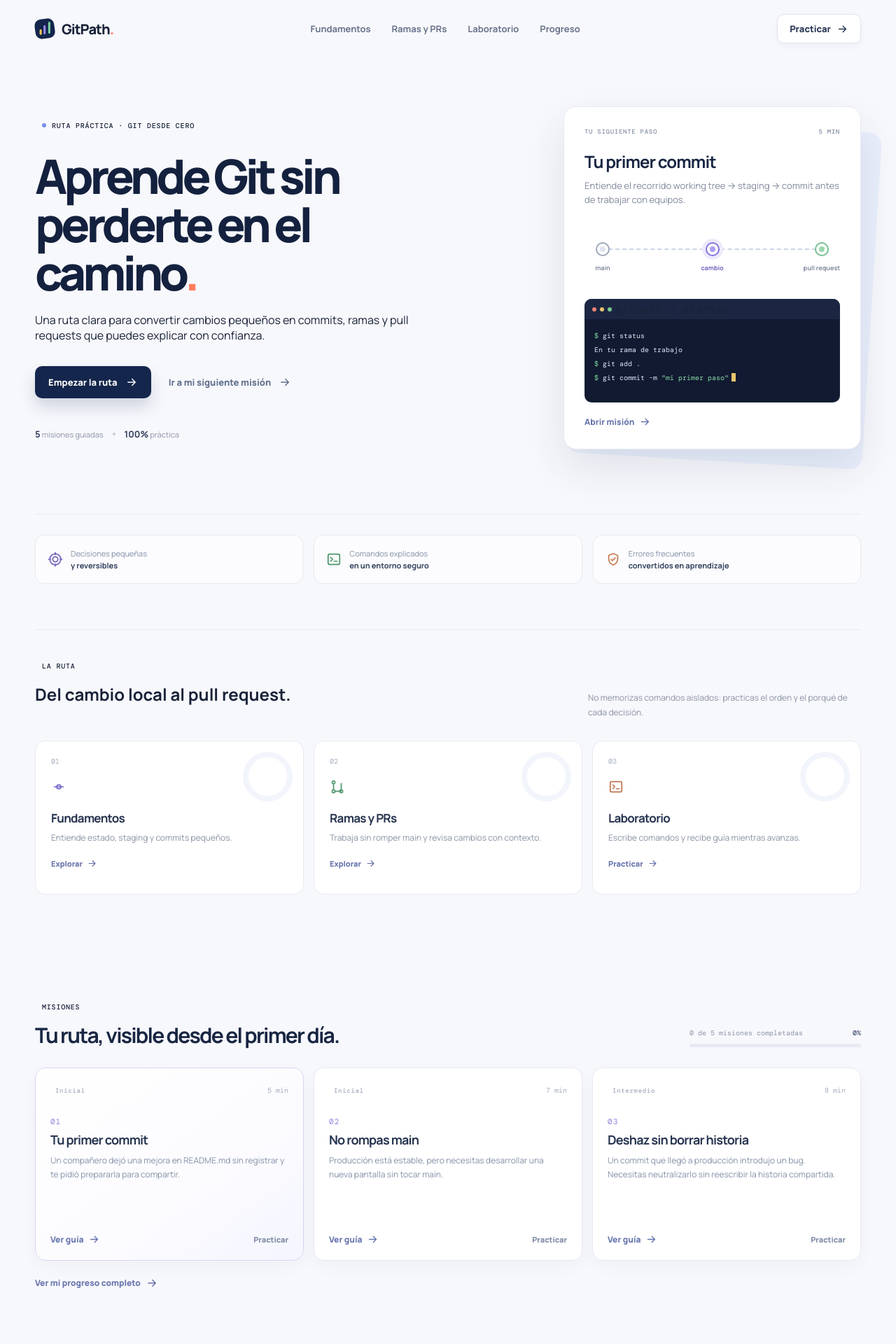
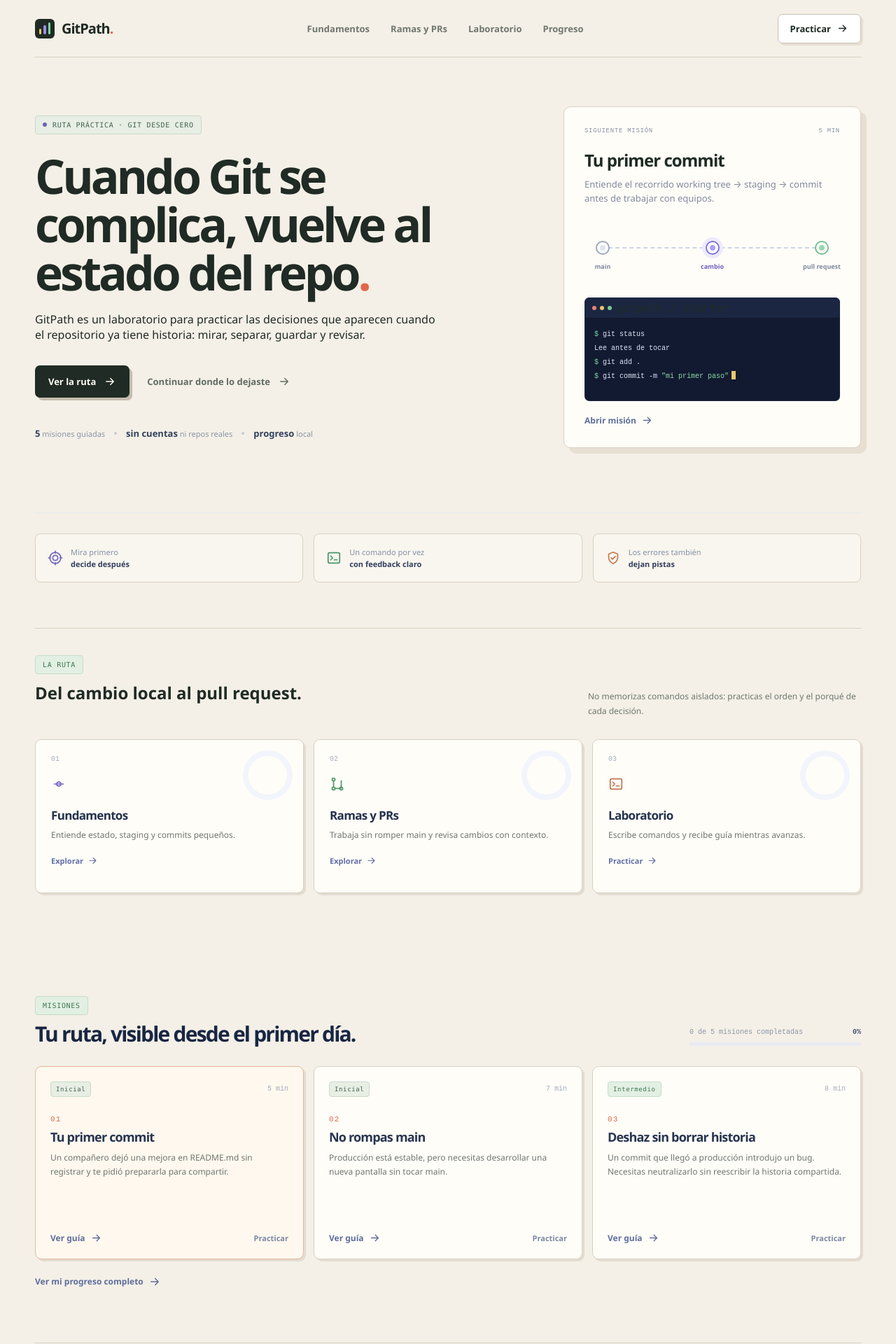
Before and after one commit to RenzoAL7/Gitpath, a React (Vite) app: page / in a window 1280 px wide. Shown: the top 1920 px of the page at 70% size. Built offline with nearby package versions, Linux system fonts and the light colour scheme.

Commit message:
style(ui): give GitPath a field-notebook identity

```diff
--- a/index.html
+++ b/index.html
@@ -4,8 +4,8 @@
     <meta charset="UTF-8" />
     <meta name="viewport" content="width=device-width, initial-scale=1.0" />
     <meta name="theme-color" content="#0b1328" />
-    <meta name="description" content="GitPath: aprende Git desde cero mediante rutas prácticas." />
-    <title>GitPath — Aprende Git desde cero</title>
+    <meta name="description" content="GitPath: practica las decisiones difíciles de Git en un repositorio simulado." />
+    <title>GitPath — Practica Git con contexto</title>
   </head>
   <body>
     <div id="root"></div>
--- a/src/App.tsx
+++ b/src/App.tsx
@@ -192,7 +192,7 @@ function Navigation({ path }: { path: string }) {
       <div className="nav-links">
         {navItems.map((item) => {
           const isActive = path === item.href || path.startsWith(item.href + '/')
-          return <a className={isActive ? 'nav-link-active' : undefined} href={item.href} key={item.href}>{item.label}</a>
+          return <a aria-current={isActive ? 'page' : undefined} className={isActive ? 'nav-link-active' : undefined} href={item.href} key={item.href}>{item.label}</a>
         })}
       </div>
 
@@ -224,6 +224,7 @@ function AppShell({
           <a href="/ramas-y-prs">Ramas y PRs</a>
           <a href="/laboratorio">Laboratorio</a>
           <a href="/progreso">Progreso: {completedCount}/{lessons.length}</a>
+          <a href="https://github.com/RenzoAL7/Gitpath" rel="noreferrer" target="_blank">Código en GitHub ↗</a>
         </div>
       </footer>
     </main>
@@ -249,11 +250,15 @@ function SectionIntro({
         <p>{description}</p>
         {action}
       </div>
-      <div className="page-orbit" aria-hidden="true">
-        <span className="orbit-core"><Icon name="target" size={28} /></span>
-        <span className="orbit-point orbit-one" />
-        <span className="orbit-point orbit-two" />
-        <span className="orbit-point orbit-three" />
+      <div className="page-note" aria-label="Cómo funciona GitPath">
+        <div className="page-note-topline"><span>NOTA DE CAMPO</span><span>LOCAL · SEGURO</span></div>
+        <p className="page-note-quote">“Mira el estado antes de tocar la historia.”</p>
+        <div className="page-note-flow" aria-hidden="true">
+          <span><code>working tree</code><b>→</b></span>
+          <span><code>staging</code><b>→</b></span>
+          <span><code>commit</code></span>
+        </div>
+        <div className="page-note-footer"><span className="status-dot" /> progreso guardado en este navegador</div>
       </div>
     </section>
   )
@@ -323,36 +328,38 @@ function HomePage({ completedLessons }: { completedLessons: string[] }) {
       <section className="hero shell">
         <div className="hero-copy">
           <Pill><span className="pill-dot" />RUTA PRÁCTICA · GIT DESDE CERO</Pill>
-          <h1>Aprende Git sin perderte en el camino<span className="accent">.</span></h1>
-          <p>Una ruta clara para convertir cambios pequeños en commits, ramas y pull requests que puedes explicar con confianza.</p>
+          <h1>Cuando Git se complica, vuelve al estado del repo<span className="accent">.</span></h1>
+          <p>GitPath es un laboratorio para practicar las decisiones que aparecen cuando el repositorio ya tiene historia: mirar, separar, guardar y revisar.</p>
           <div className="hero-actions">
-            <a className="button button-primary" href="/fundamentos">Empezar la ruta <Icon name="arrow" size={18} /></a>
-            <a className="button button-quiet" href={labHref(nextLesson.id)}>Ir a mi siguiente misión <Icon name="arrow" size={18} /></a>
+            <a className="button button-primary" href="/fundamentos">Ver la ruta <Icon name="arrow" size={18} /></a>
+            <a className="button button-quiet" href={labHref(nextLesson.id)}>Continuar donde lo dejaste <Icon name="arrow" size={18} /></a>
           </div>
           <div className="hero-meta">
             <span><strong>{lessons.length}</strong> misiones guiadas</span>
             <span className="meta-divider" />
-            <span><strong>100%</strong> práctica</span>
+            <span><strong>sin cuentas</strong> ni repos reales</span>
+            <span className="meta-divider" />
+            <span><strong>progreso</strong> local</span>
           </div>
         </div>
 
         <div className="hero-card">
-          <div className="card-header"><span>tu siguiente paso</span><span>{nextLesson.duration}</span></div>
+          <div className="card-header"><span>siguiente misión</span><span>{nextLesson.duration}</span></div>
           <h2>{nextLesson.title}</h2>
           <p>{nextLesson.detail}</p>
           <BranchMap activeStep={completedLessons.includes(nextLesson.id) ? 2 : 1} />
           <div className="terminal-preview">
             <div className="terminal-bar"><span /><span /><span /><code>gitpath / starter</code></div>
-            <pre><span>$</span> git status{'\n'}En tu rama de trabajo{'\n'}<span>$</span> git add .{'\n'}<span>$</span> git commit -m <i>"mi primer paso"</i><b /></pre>
+            <pre><span>$</span> git status{'\n'}Lee antes de tocar{'\n'}<span>$</span> git add .{'\n'}<span>$</span> git commit -m <i>"mi primer paso"</i><b /></pre>
           </div>
           <a href={labHref(nextLesson.id)}>Abrir misión <Icon name="arrow" size={17} /></a>
         </div>
       </section>
 
       <section className="feature-strip shell" aria-label="Principios de GitPath">
-        <div><Icon name="target" size={22} /><span>Decisiones pequeñas<br /><strong>y reversibles</strong></span></div>
-        <div><Icon name="terminal" size={22} /><span>Comandos explicados<br /><strong>en un entorno seguro</strong></span></div>
-        <div><Icon name="shield" size={22} /><span>Errores frecuentes<br /><strong>convertidos en aprendizaje</strong></span></div>
+        <div><Icon name="target" size={22} /><span>Mira primero<br /><strong>decide después</strong></span></div>
+        <div><Icon name="terminal" size={22} /><span>Un comando por vez<br /><strong>con feedback claro</strong></span></div>
+        <div><Icon name="shield" size={22} /><span>Los errores también<br /><strong>dejan pistas</strong></span></div>
       </section>
 
       <section className="learning-overview shell">
--- a/src/index.css
+++ b/src/index.css
@@ -1,7 +1,5 @@
-@import url('https://fonts.googleapis.com/css2?family=DM+Mono:wght@400;500&family=Manrope:wght@400;500;600;700;800&display=swap');
-
 :root {
-  font-family: 'Manrope', -apple-system, BlinkMacSystemFont, 'Segoe UI', sans-serif;
+  font-family: 'Avenir Next', 'Segoe UI', -apple-system, BlinkMacSystemFont, sans-serif;
   color: #192238;
   background: #f7f8fc;
   font-synthesis: none;
@@ -529,3 +527,106 @@ main { overflow: hidden; }
   .progress-row { grid-template-columns: 37px minmax(0, 1fr); }
   .progress-row > a { grid-column: 2; }
 }
+
+/* GitPath visual language: a field notebook for real repository decisions. */
+:root {
+  --paper: #f4f0e7;
+  --paper-deep: #e6dfd2;
+  --card: #fffdf8;
+  --ink: #1f2b24;
+  --muted: #6f776f;
+  --line: #d8d1c4;
+  --signal: #df684b;
+  --leaf: #4d8a63;
+  --violet: #6b63b3;
+}
+
+body { color: var(--ink); background: var(--paper); }
+main { background: var(--paper); }
+.shell { width: min(1180px, calc(100% - 56px)); }
+
+.nav { border-bottom: 1px solid var(--line); }
+.brand { color: var(--ink); }
+.brand-mark { border-radius: 6px; background: var(--ink); transform: none; }
+.brand-mark span { transform: none; }
+.brand-dot, .accent { color: var(--signal); }
+.nav-links { color: #70776f; }
+.nav-links .nav-link-active { color: var(--ink); }
+.nav-links .nav-link-active::after { background: var(--signal); }
+.nav-cta { border-color: #c9c1b4; border-radius: 7px; color: var(--ink); box-shadow: 3px 3px 0 var(--paper-deep); }
+.nav-cta:hover { border-color: var(--signal); color: var(--signal); transform: translate(1px, 1px); box-shadow: 2px 2px 0 var(--paper-deep); }
+
+.pill { border: 1px solid transparent; border-radius: 4px; letter-spacing: .07em; }
+.pill-default { color: #45634e; background: #e7eee4; border-color: #cbd9ca; }
+.pill-success { color: #3f7651; background: #e2f0e3; border-color: #c5ddc8; }
+.pill-warm { color: #9a5b3e; background: #f8e6d9; border-color: #ebc9b5; }
+.pill-dot { background: var(--violet); }
+.pill-success .pill-dot { background: var(--leaf); }
+.pill-warm .pill-dot { background: var(--signal); }
+
+.hero h1, .page-hero h1, .not-found h1 { color: var(--ink); letter-spacing: -.06em; }
+.hero-lede, .page-hero p, .not-found p { color: var(--muted); }
+.button { border-radius: 7px; }
+.button-primary { color: #fffaf2; background: var(--ink); box-shadow: 4px 4px 0 #c5bcad; }
+.button-primary:hover { box-shadow: 2px 2px 0 #c5bcad; }
+.button-quiet { color: #626c63; }
+.button-quiet:hover { color: var(--signal); }
+
+.hero-card { border-color: var(--line); border-radius: 10px; background: var(--card); box-shadow: 8px 8px 0 var(--paper-deep); }
+.hero-card::before { display: none; }
+.hero-card h2 { color: var(--ink); }
+.terminal-preview { border-radius: 7px; }
+.feature-strip > div { border-color: var(--line); border-radius: 8px; background: rgba(255,253,248,.45); }
+.learning-overview, .concept-section, .workflow-section, .checklist-section, .pr-checklist, .command-guide, .failure-section { border-color: var(--line); }
+.map-step, .course-card, .state-flow article, .checklist-section li, .workflow-flow li, .lesson-objective, .lesson-concepts, .command-guide-list article, .progress-summary, .progress-row { border-color: var(--line); border-radius: 9px; background: var(--card); box-shadow: 3px 3px 0 rgba(214, 205, 191, .55); }
+.map-step:hover, .course-card:hover { border-color: #b7aa98; box-shadow: 4px 4px 0 rgba(195, 183, 165, .62); transform: translate(-1px, -1px); }
+.course-card-featured { border-color: #e4b59e; background: #fff8ef; }
+.course-number { color: var(--signal) !important; }
+.section-heading > p, .course-card > p, .map-step p, .failure-card > p, .checklist-section li p, .workflow-flow p, .lesson-objective > p, .command-guide-list p, .progress-row p { color: var(--muted); }
+.section-link, .hero-card > a, .course-card-footer a, .scenario-guide-link, .completion-card a, .progress-row > a { color: #5e6e9c; }
+.section-link:hover, .hero-card > a:hover, .course-card-footer a:hover, .scenario-guide-link:hover, .completion-card a:hover, .progress-row > a:hover { color: var(--signal); }
+
+.page-hero { border-bottom: 1px solid var(--line); }
+.page-note { position: relative; width: min(100%, 330px); padding: 25px; justify-self: center; border: 1px solid #28362c; background: var(--card); box-shadow: 9px 9px 0 var(--paper-deep); transform: rotate(1.2deg); }
+.page-note::before { content: ''; position: absolute; top: -1px; left: 23px; width: 47px; height: 4px; background: var(--signal); }
+.page-note-topline, .page-note-footer { display: flex; align-items: center; justify-content: space-between; gap: 12px; color: #829084; font: 9px 'SFMono-Regular', Consolas, monospace; letter-spacing: .08em; }
+.page-note-topline span:last-child { color: var(--leaf); }
+.page-note-quote { margin: 31px 0 28px; color: var(--ink) !important; font: 23px/1.25 Georgia, 'Times New Roman', serif; letter-spacing: -.03em; }
+.page-note-flow { display: grid; gap: 8px; padding: 15px 0; border-top: 1px solid var(--line); border-bottom: 1px solid var(--line); }
+.page-note-flow span { display: flex; align-items: center; justify-content: space-between; gap: 12px; }
+.page-note-flow code { color: #566b5a; font-size: 10px; }
+.page-note-flow b { color: var(--signal); font: 14px Georgia, serif; }
+.page-note-footer { justify-content: flex-start; margin-top: 16px; color: #7a857c; letter-spacing: 0; }
+.page-note .status-dot { display: inline-block; width: 6px; height: 6px; flex: 0 0 auto; border-radius: 50%; background: var(--leaf); box-shadow: 0 0 0 3px #e0eee2; }
+
+.failure-card { border-color: var(--line); border-radius: 9px; background: var(--card); box-shadow: 3px 3px 0 rgba(214, 205, 191, .55); }
+.failure-orange { background: #fff8f0; }
+.failure-purple { background: #f8f7ff; }
+.failure-green { background: #f5fbf5; }
+.failure-card code { color: var(--signal); }
+.failure-purple code { color: var(--violet); }
+.failure-green code { color: var(--leaf); }
+.terminal-lab { border-color: var(--line); border-radius: 10px; background: #ebe6dc; box-shadow: 6px 6px 0 #d8d0c2; }
+.scenario-card { border-color: var(--line); border-radius: 9px; background: var(--card); box-shadow: 3px 3px 0 rgba(214, 205, 191, .55); }
+.lesson-option-active { border-color: #dfb8a3; color: #81533e; background: #fff4ea; }
+.lesson-option-active > span { color: var(--signal); background: #f9dfd1; }
+.progress-row-done { border-color: #bdd9c2; background: #f9fdf7; }
+.reset-progress { border-color: #c9c1b4; border-radius: 7px; background: var(--card); }
+.reset-progress:hover { border-color: var(--signal); color: var(--signal); }
+.site-footer { border-color: var(--line); }
+.footer-links a:last-child { color: #69745f; }
+.footer-links a:last-child:hover { color: var(--signal); }
+
+@media (max-width: 900px) {
+  .page-note { justify-self: center; }
+}
+
+@media (max-width: 680px) {
+  .shell { width: min(100% - 36px, 580px); }
+  .page-note { width: min(100%, 320px); }
+}
+
+@media (max-width: 500px) {
+  .page-note { padding: 21px; }
+  .page-note-quote { font-size: 21px; }
+}
```
